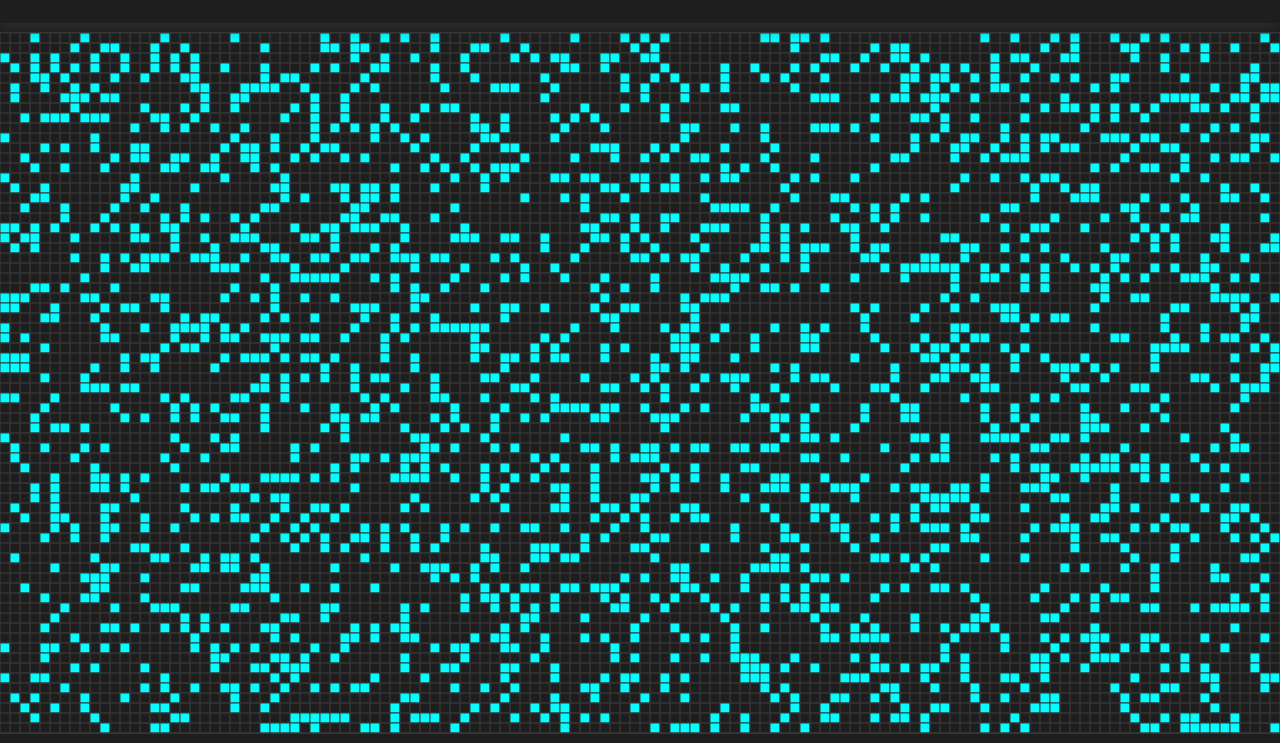
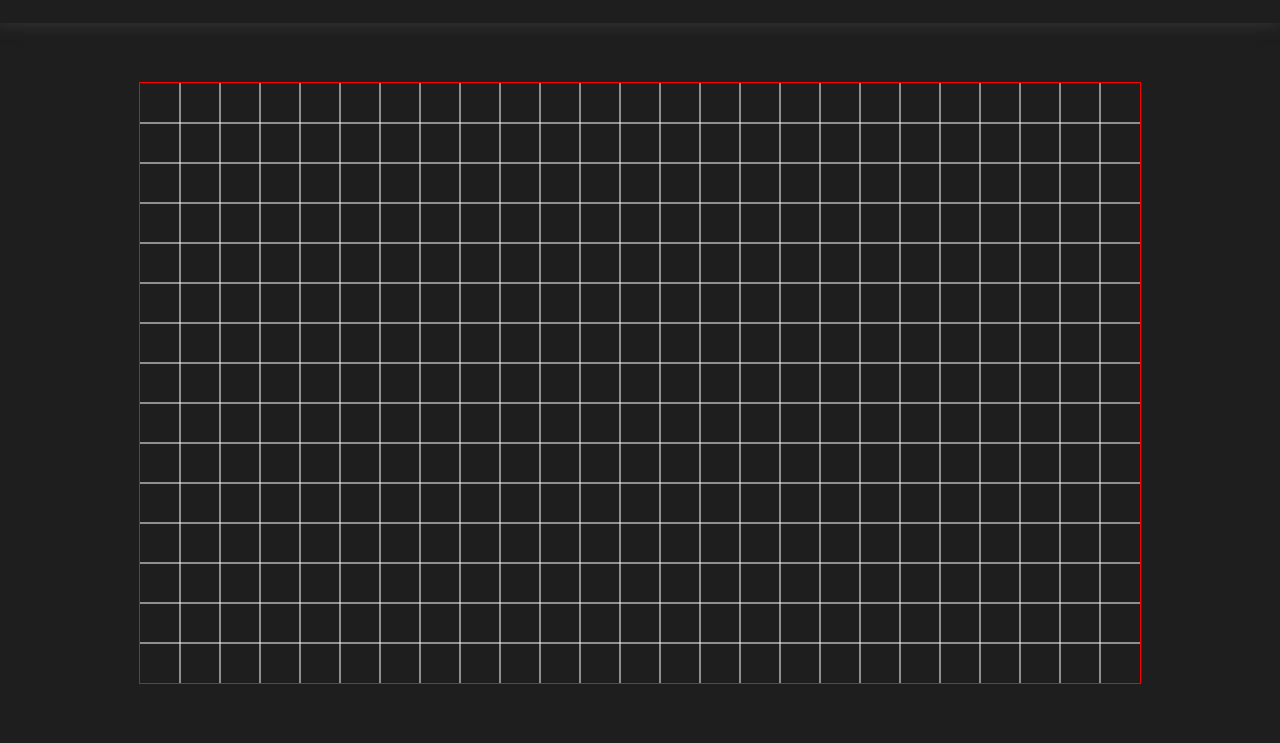
Before and after one commit to raustin9/ParticleSwarmVis, a plain HTML site: page static/index.html in a window 1280 px wide. Shown: the part 57-800 px from the top of the page. Drawn offline with Linux system fonts and the light colour scheme.

Commit message:
added particle class

```diff
--- a/static/app.css
+++ b/static/app.css
@@ -6,7 +6,7 @@
 body {
     width: 100vw;
     height: 100vh;
-    background-color: #1E1E1E;
+    background-color: #1e1e1e;
     display: flex;
     justify-content: center;
     align-items: center;
@@ -18,7 +18,7 @@ nav {
     left: 0;
     height: 80px;
     width: 100%;
-    box-shadow: -1px 1px  15px #363636;
+    box-shadow: -1px 1px 15px #363636;
 
     display: flex;
     justify-content: space-evenly;
@@ -35,5 +35,5 @@ h1 {
 /* Canvas */
 #swarm-grid {
     margin-top: 80px;
-    border: 1px solid #363636;
+    border: 1px solid red !important;
 }
--- a/static/index.html
+++ b/static/index.html
@@ -2,26 +2,26 @@
 <html>
     <head>
         <title>Swarm vis</title>
-        <link rel="stylesheet" href="app.css">
+        <link rel="stylesheet" href="app.css" />
     </head>
     <body>
-        <nav>
+        <nav id="navbar">
             <h1>Particle Swarm Visualization</h1>
             <h1>COSC 420 Final</h1>
         </nav>
 
-        <canvas id="swarm-grid" width="640" height="480"></canvas>
+        <canvas id="swarm-grid" width="1000" height="600" style="border: 5px solid red"></canvas>
     </body>
 
     <script type="importmap">
         {
             "imports": {
-                "swarm": "./swarm.js"
-                ,"renderer": "./renderer/renderer.js"
-                ,"shader": "./renderer/shader.js"
-                ,"buffer": "./renderer/buffer.js"
-                ,"helpers": "./renderer/lib/helpers.js"
-                ,"object": "./renderer/lib/object.js"
+                "swarm": "./swarm.js",
+                "renderer": "./renderer/renderer.js",
+                "shader": "./renderer/shader.js",
+                "buffer": "./renderer/buffer.js",
+                "helpers": "./renderer/lib/helpers.js",
+                "object": "./renderer/lib/object.js"
             }
         }
     </script>
--- a/static/index.js
+++ b/static/index.js
@@ -1,58 +1,115 @@
 import { Swarm } from './swarm.js';
 import Renderer from './renderer/renderer.js';
 
+class Particle {
+    constructor(xpos, ypos, radius, color) {
+        this.xpos = xpos;
+        this.ypos = ypos;
+        this.radius = radius;
+        this.color = color;
+    }
+
+    draw(context) {
+        context.beginPath();
+        context.arc(this.xpos, this.ypos, this.radius, 0, 2 * Math.PI);
+        context.fillStyle = this.color;
+        context.fill();
+        context.closePath();
+    }
+}
 class App {
-    constructor(numx, numy, box_size) {
+    constructor(box_size, point_radius) {
         this.swarm = new Swarm();
 
         this.grid = document.getElementById('swarm-grid');
         this.context = this.grid.getContext('2d');
-        this.context.canvas.width = numx * box_size;
-        this.context.canvas.height = numy * box_size;
+
+        // this.grid.style.width = '100%';
+        // this.grid.style.height = '100%';
+        // this.grid.width = this.grid.offsetWidth;
+        // this.grid.height = this.grid.offsetHeight;
+
+        this.canvas_width = this.context.canvas.width;
+        this.canvas_height = this.context.canvas.height;
 
         // this.renderer = new Renderer(this.grid, 640, 480);
 
-        this.grid_data = Array(numx)
-            .fill()
-            .map(() => Array(numy).fill(0));
+        // this.grid_data = Array(numx)
+        //     .fill()
+        //     .map(() => Array(numy).fill(0));
 
-        for (let i = 0; i < this.grid_data.length; i++) {
-            for (let j = 0; j <= this.grid_data.length; j++) {
-                this.grid_data[i][j] = Math.floor(Math.random() * 4);
-            }
-        }
+        // for (let i = 0; i < this.grid_data.length; i++) {
+        //     for (let j = 0; j <= this.grid_data.length; j++) {
+        //         this.grid_data[i][j] = Math.floor(Math.random() * 4);
+        //     }
+        // }
 
         this.box_size = box_size;
+        this.point_radius = point_radius;
     }
 
     // Create 2D grid on canvas
     create_grid() {
-        for (let i = 0; i < this.grid_data.length; i++) {
-            for (let j = 0; j <= this.grid_data.length; j++) {
-                this.context.beginPath();
-                this.context.rect(
-                    i * this.box_size,
-                    j * this.box_size,
-                    this.box_size,
-                    this.box_size
-                );
-                this.context.strokeStyle = '#363636';
-                this.context.fillStyle = 'cyan';
-                if (this.grid_data[i][j] === 3) {
-                    this.context.fill();
-                } else {
-                }
-                this.context.stroke();
-            }
+        // for (let i = 0; i < this.grid_data.length; i++) {
+        //     for (let j = 0; j <= this.grid_data.length; j++) {
+        //         this.context.beginPath();
+        //         this.context.rect(
+        //             i * this.box_size,
+        //             j * this.box_size,
+        //             this.box_size,
+        //             this.box_size
+        //         );
+        //         this.context.strokeStyle = '#363636';
+        //         this.context.fillStyle = 'cyan';
+        //         if (this.grid_data[i][j] === 3) {
+        //             this.context.fill();
+        //         } else {
+        //         }
+        //         this.context.stroke();
+        //     }
+        // }
+
+        // get number of boxes per axis
+        const num_boxes_x = this.canvas_width / this.box_size;
+        const num_boxes_y = this.canvas_height / this.box_size;
+
+        // make boxes split evenly on both sides when not perfectly divisible
+        const x_shift = ((num_boxes_x - Math.floor(num_boxes_x)) / 2) * this.box_size;
+        const y_shift = ((num_boxes_y - Math.floor(num_boxes_y)) / 2) * this.box_size;
+
+        // horizontal lines
+        for (let i = 1; i < num_boxes_x; i++) {
+            this.context.beginPath();
+            this.context.moveTo(x_shift + i * this.box_size, 0);
+            this.context.lineTo(x_shift + i * this.box_size, this.canvas_height);
+            this.context.strokeStyle = 'white';
+
+            this.context.stroke();
+        }
+
+        // vertical lines
+        for (let i = 1; i < num_boxes_y; i++) {
+            this.context.beginPath();
+            this.context.moveTo(0, y_shift + i * this.box_size);
+            this.context.lineTo(this.canvas_width, y_shift + i * this.box_size);
+            this.context.strokeStyle = 'white';
+
+            this.context.stroke();
         }
     }
 
+    create_particles() {
+        let particle = new Particle(this.width / 2, this.height / 2, this.radius, 'cyan');
+        particle.draw(this.context);
+    }
+
     // Create webgl context for particle system
-    create_webgl() {
-        this.renderer.render();
-    }
+    // create_webgl() {
+    // this.renderer.render();
+    // }
 }
 
-let app = new App(130, 70, 10, 10);
+let app = new App(40, 40);
 app.create_grid();
+app.create_particles();
 // app.create_webgl();
```
